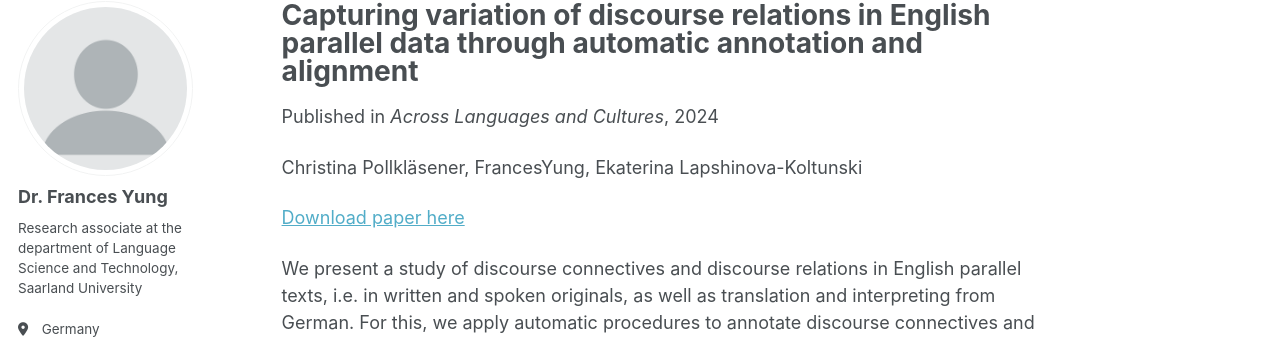
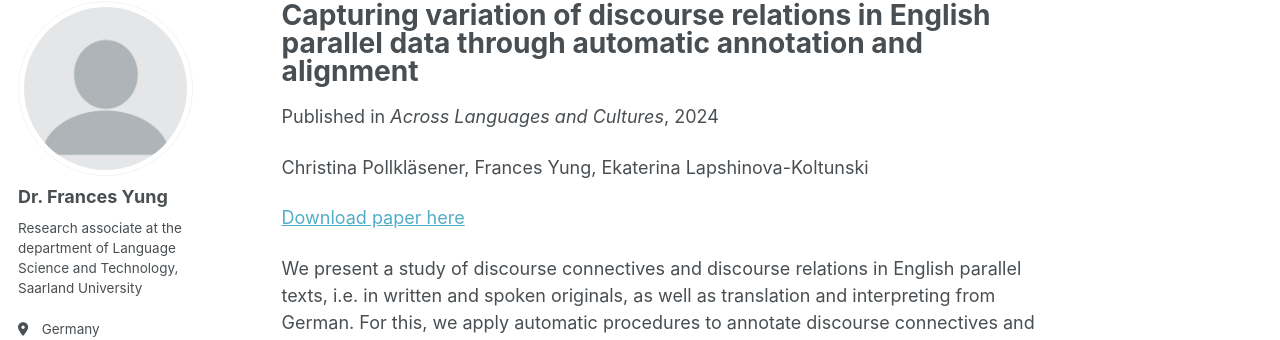
Before and after one commit to FrancesYung/FrancesYung.github.io, a Jekyll site: the page built from _publications/2024-01-01-Capturing-variation-of-discourse-relations.md, in a window 1280 px wide and 900 px high. Shown: the part 105-445 px from the top of the window. Built offline with Jekyll 4.4.1, drawn with Linux system fonts in a browser that asks for light colours; some web fonts are replaced.

Commit message:
Update 2024-01-01-Capturing-variation-of-discourse-relations.md

```diff
--- a/_publications/2024-01-01-Capturing-variation-of-discourse-relations.md
+++ b/_publications/2024-01-01-Capturing-variation-of-discourse-relations.md
@@ -10,7 +10,7 @@ paperurl: 'https://akjournals.com/view/journals/084/25/2/article-p288.xml'
 citation: 'Christina Pollkläsener, Frances Yung, Ekaterina Lapshinova-Koltunski (Across Languages and Cultures 2024)'
 authors: 'Christina Pollkläsener, FrancesYung, Ekaterina Lapshinova-Koltunski'
 ---
-Christina Pollkläsener, FrancesYung, Ekaterina Lapshinova-Koltunski
+Christina Pollkläsener, Frances Yung, Ekaterina Lapshinova-Koltunski
 
 <a href='https://akjournals.com/view/journals/084/25/2/article-p288.xml'>Download paper here</a>
 
```
